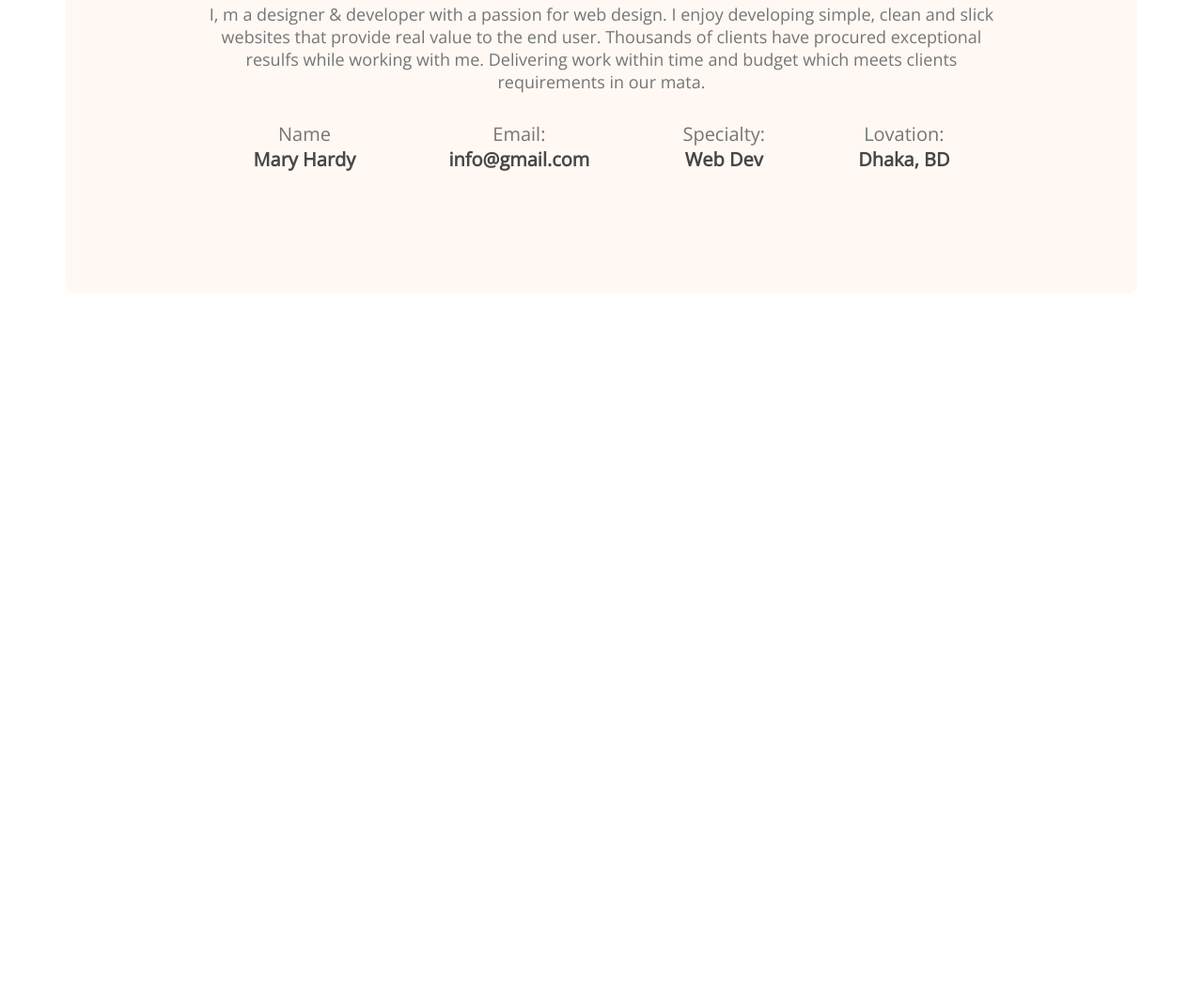
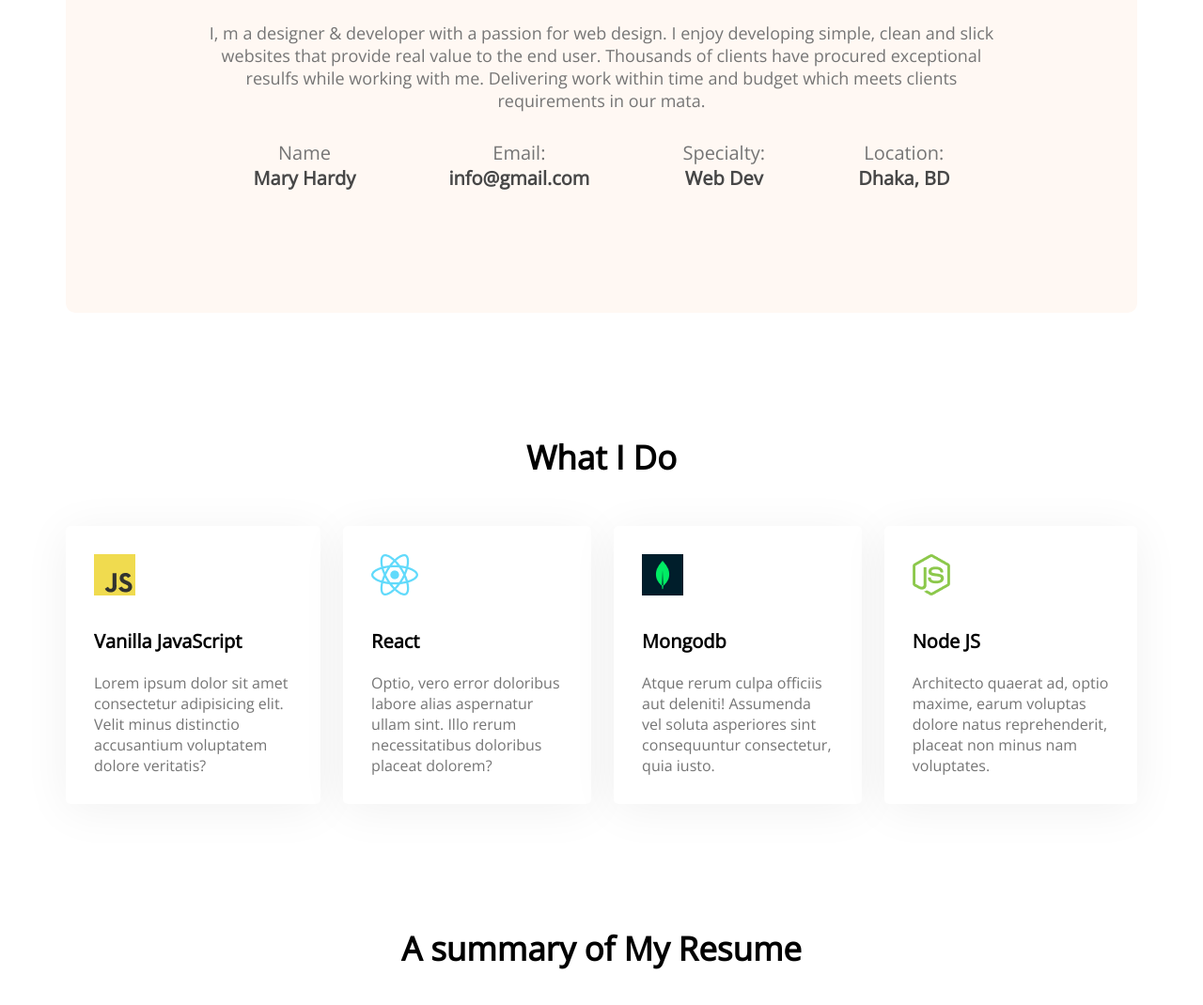
Before and after one commit to uiukawser-R/Devoloper-Protfolio, a plain HTML site: page index.html in a window 1280 px wide. Shown: the part 1174-2244 px from the top of the page at 94% size. Before the commit the page ends 1487 px from the top, so only its background shows below. Drawn offline with nearby package versions, Linux system fonts and the light colour scheme.

Commit message:
skill content added

```diff
--- a/index.html
+++ b/index.html
@@ -49,11 +49,42 @@
                 <p class="info-description">Web Dev</p>
                </div>
                <div class="about-info">
-                <p class="info-title">Lovation:</p>
+                <p class="info-title">Location:</p>
                 <p class="info-description">Dhaka, BD</p>
                </div>
 
             </div>
+        </section>
+        <!-- what i do secsion -->
+        <section class="what-i-do">
+            <h3 class="section-title">What I Do</h3>
+                <!-- .skills-container>.skill*4>img+p.skill-title+p.skill-description>lorem15 -->
+                <div class="skills-container">
+                    <div class="skill">
+                        <img src="images/icons/js.png" alt="">
+                        <p class="skill-title">Vanilla JavaScript</p>
+                        <p class="skill-description">Lorem ipsum dolor sit amet consectetur adipisicing elit. Velit minus distinctio accusantium voluptatem dolore veritatis?</p>
+                    </div>
+                    <div class="skill">
+                        <img src="images/icons/react.png" alt="">
+                        <p class="skill-title">React</p>
+                        <p class="skill-description">Optio, vero error doloribus labore alias aspernatur ullam sint. Illo rerum necessitatibus doloribus placeat dolorem?</p>
+                    </div>
+                    <div class="skill">
+                        <img src="images/icons/mongo.png" alt="">
+                        <p class="skill-title">Mongodb</p>
+                        <p class="skill-description">Atque rerum culpa officiis aut deleniti! Assumenda vel soluta asperiores sint consequuntur consectetur, quia iusto.</p>
+                    </div>
+                    <div class="skill">
+                        <img src="images/icons/nodejs.png" alt="">
+                        <p class="skill-title">Node JS</p>
+                        <p class="skill-description">Architecto quaerat ad, optio maxime, earum voluptas dolore natus reprehenderit, placeat non minus nam voluptates.</p>
+                    </div>
+                </div>
+        </section>
+        <!-- Resume Section -->
+        <section>
+            <h3 class="section-title">A summary of My Resume</h3>
         </section>
     </main>
     <footer>
--- a/styles/protfolio.css
+++ b/styles/protfolio.css
@@ -85,12 +85,16 @@ main {
     padding: 130px 150px;
     text-align: center;
 }
+section{
+    margin-top: 130px;
+}
 
 .section-title {
+    text-align: center;
 
     font-weight: 700;
     font-size: 35px;
-    margin-bottom: 30px;
+    margin-bottom: 50px;
 }
 
 .section-description {
@@ -114,3 +118,32 @@ main {
     font-size: 20px;
     color: #474747;
 }
+
+/* what i do style */
+.what-i-do {
+    margin-top: 130px;
+}
+
+.skills-container {
+    display: flex;
+    gap: 24px;
+}
+
+.skill {
+    background: #FFFFFF;
+    box-shadow: 0px 6px 50px rgba(0, 0, 0, 0.06);
+    border-radius: 5px;
+    padding: 30px;
+}
+
+.skill-title {
+    font-weight: 700;
+    font-size: 20px;
+    margin-top: 30px;
+    margin-bottom: 20px;
+
+}
+
+.skill-description {
+    color: #757575;
+}
```
